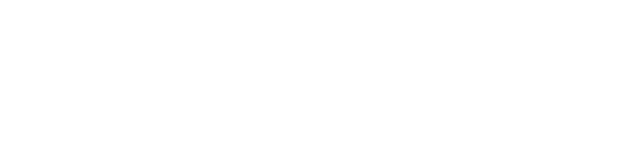
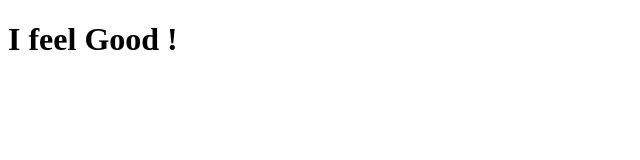
Before and after one commit to beaver64/sharezza, a plain HTML site: page index.html in a window 1280 px wide. Shown: the whole page, without its empty margins (0-640 px from the left). Drawn offline with Linux system fonts and the light colour scheme.

Commit message:
adding body

```diff
--- a/index.html
+++ b/index.html
@@ -5,6 +5,6 @@
     <title>Its a New Day</title>
   </head>
   <body>
-
+  <h1>I feel Good !<h1>
   </body>
 </html>
```
